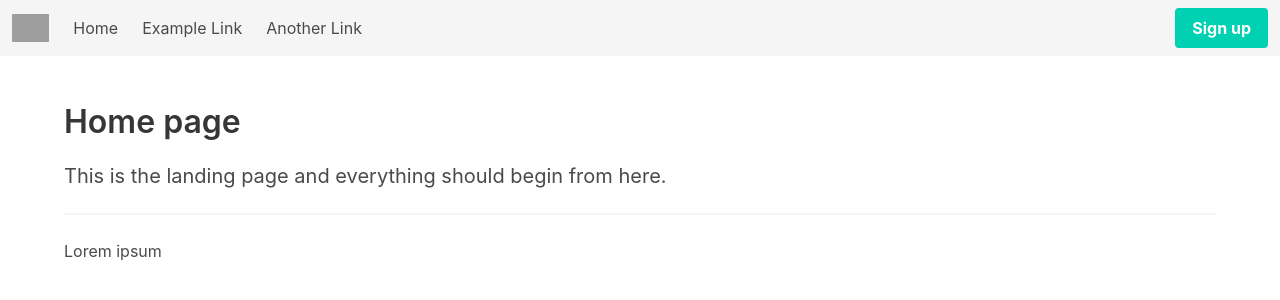
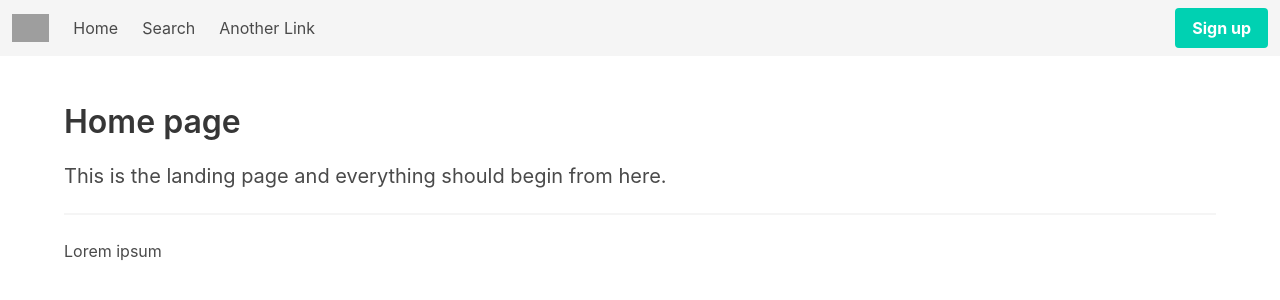
Before and after one commit to capstone-26/Shopping-Assistant, a Django app: page / in a window 1280 px wide. Shown: the top 300 px of the page. Run offline with Django 4.2, Linux system fonts and the light colour scheme; some libraries are stand-ins or nearby versions; grey boxes are pictures that could not be loaded.

Commit message:
Added link to search page in navbar

```diff
--- a/core/templates/components/navbar.html
+++ b/core/templates/components/navbar.html
@@ -17,8 +17,8 @@
 
         <div class="navbar-end">
             {% comment %} Add links to new pages here, but only when you have a useful page for it to link to {% endcomment %}
-            <a href="#" class="navbar-item">Home</a>
-            <a href="#" class="navbar-item">Example Link</a>
+            <a href="/" class="navbar-item">Home</a>
+            <a href="/search" class="navbar-item">Search</a>
             <a href="#" class="navbar-item">Another Link</a>
         </div>
 
```
